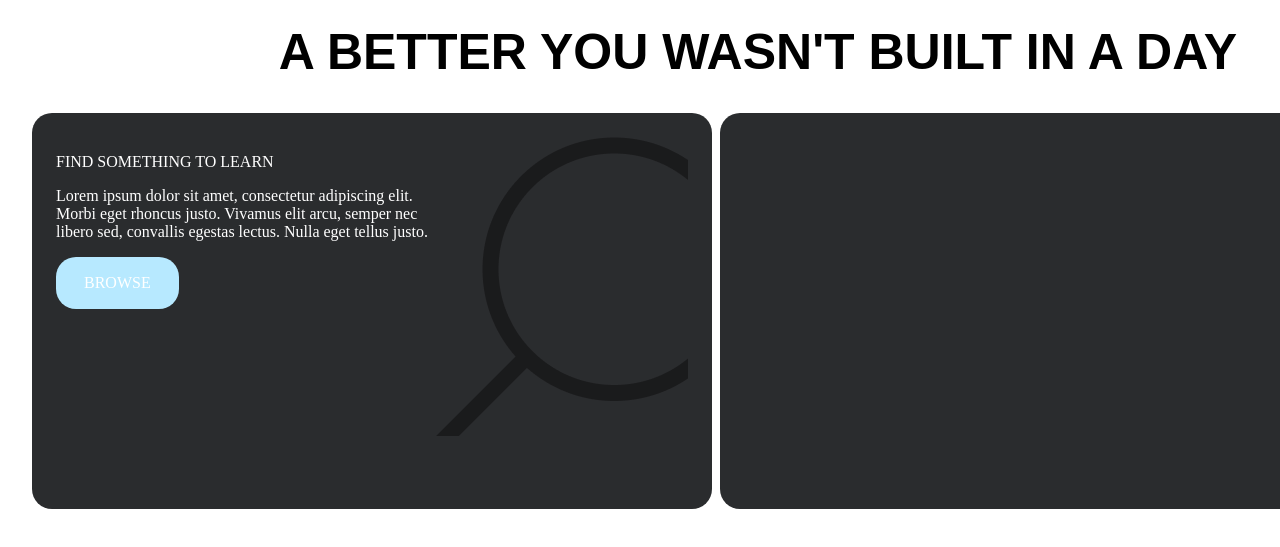
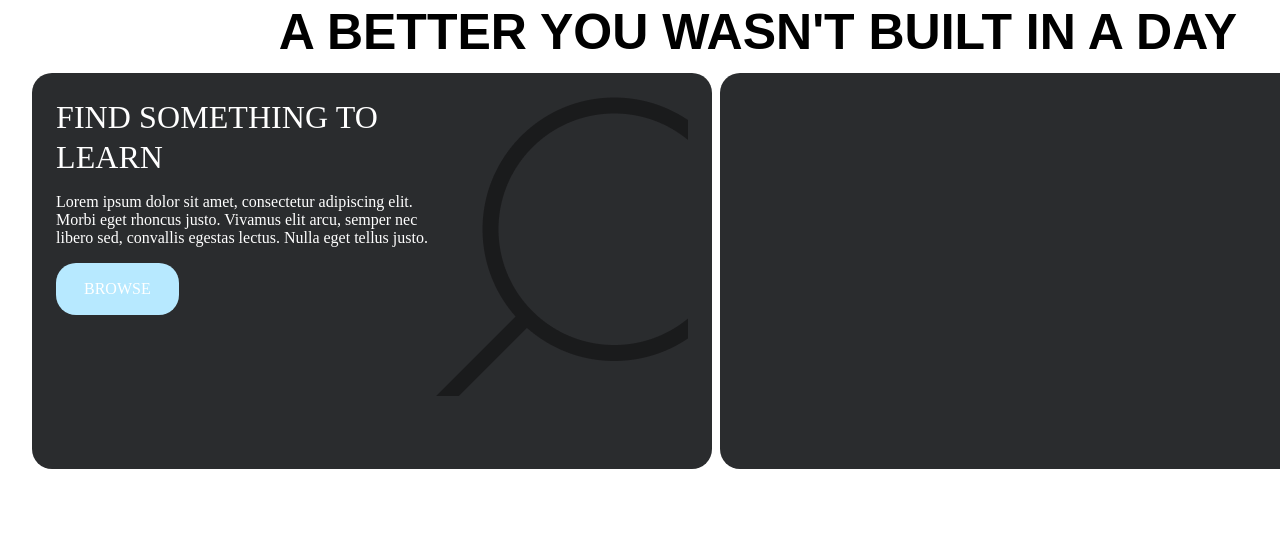
Before and after one commit to aminahahmed14/e-commerce, a plain HTML site: page index.html in a window 1280 px wide. Shown: the part 131-678 px from the top of the page. Drawn offline with Linux system fonts and the light colour scheme; a web font is replaced by a local one.

Commit message:
css adjustment

```diff
--- a/index.html
+++ b/index.html
@@ -49,7 +49,7 @@
                 <section id="box1">
                     <section id="leftbox">
                         <div id="word">
-                            <p>FIND SOMETHING TO LEARN</p>
+                            <p id="find">FIND SOMETHING TO LEARN</p>
                             <p>Lorem ipsum dolor sit amet, consectetur adipiscing elit.
                                 Morbi eget rhoncus justo. Vivamus elit arcu, semper nec libero sed, convallis egestas lectus.
                                 Nulla eget tellus justo.</p>
--- a/styling/index.css
+++ b/styling/index.css
@@ -91,13 +91,15 @@ button {
     display: flex;
     position: absolute;
 
-    right: 35px;
+    top: 20px;
+    right: 25px;
 }
 
 h1 {
     font-family: 'Lexend Peta', sans-serif;
     font-weight: bold;
     font-size: 50px;
+    margin: 10px;
 }
 
 #box1 {
@@ -108,7 +110,7 @@ h1 {
     gap: 8px;
 
     padding: 0;
-    top: 140px;
+    top: 100px;
     left: 24px;
 }
 
@@ -128,6 +130,19 @@ h1 {
     color: white;
 }
 
+#find {
+    font-family: 'Clash Grotesk Variable';
+    font-style: normal;
+    font-weight: 500;
+    font-size: 32px;
+    line-height: 40px;
+/* or 125% */
+
+    letter-spacing: 0.0025em;
+    text-transform: uppercase;
+    margin: 0px;
+}
+
 #rightbox {
     padding: 24px;
     width: 632px;
```
